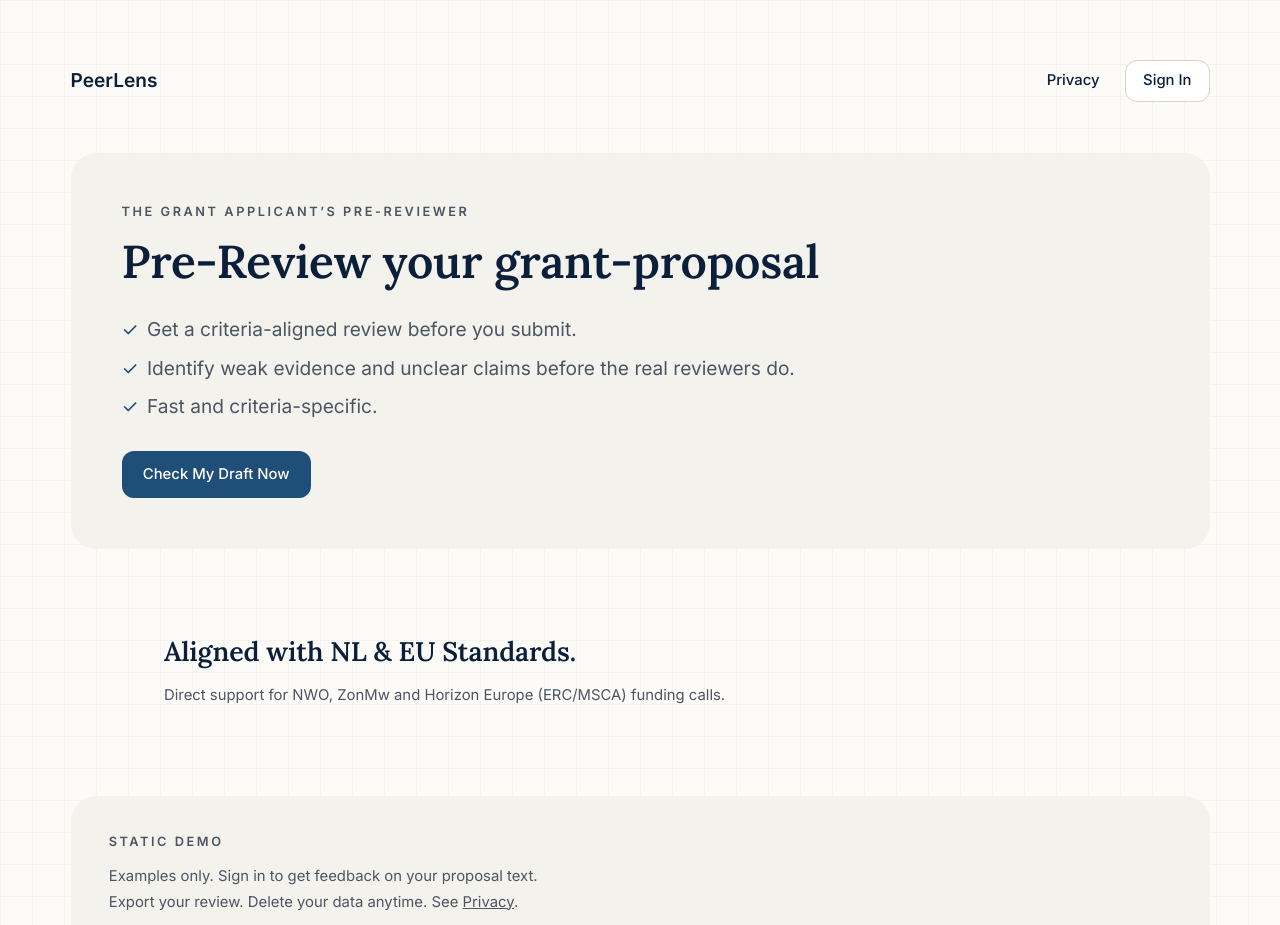
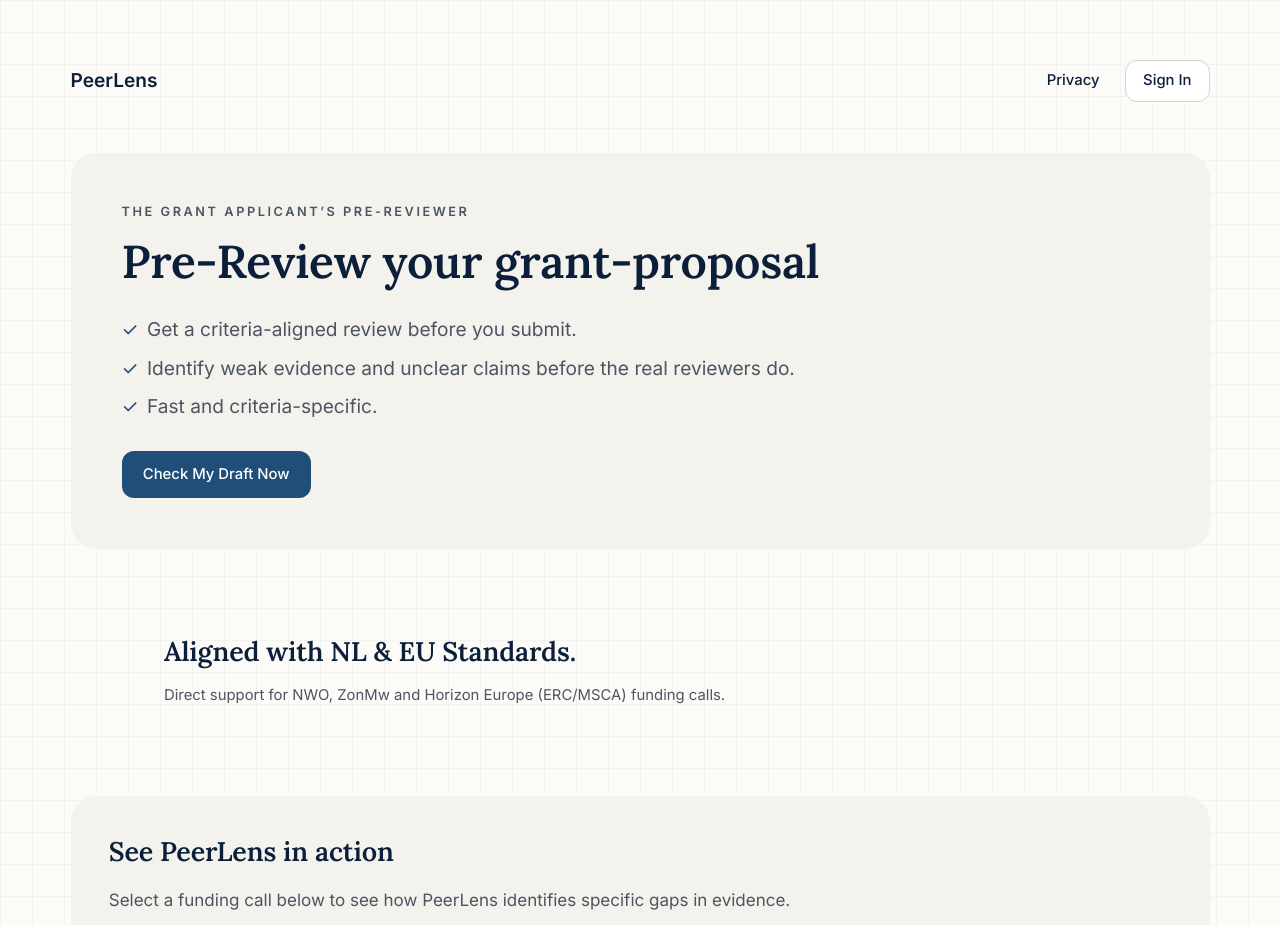
Before and after one commit to mallikgarjuna/Grant-Reviewer, a Next.js app in the folder frontend/: page / in a window 1280 px wide. Shown: the top 925 px of the page. Built offline with nearby package versions, Linux system fonts and the light colour scheme.

Commit message:
style(ui): [WF-0010] upgrade static demo section with proper heading and layout assisted by antigravity

```diff
--- a/frontend/src/app/_components/landing/demo-tabs.tsx
+++ b/frontend/src/app/_components/landing/demo-tabs.tsx
@@ -74,19 +74,21 @@ export function DemoTabs() {
       aria-label="Static feedback demo"
       className="rounded-3xl bg-[var(--color-surface)] p-6 md:p-9"
     >
-      <p className="text-xs font-semibold uppercase tracking-[0.2em] text-[var(--color-muted-foreground)]">
-        Static demo
-      </p>
-      <p className="mt-3 text-sm leading-6 text-[var(--color-muted-foreground)]">
-        Examples only. Sign in to get feedback on your proposal text.
-      </p>
-      <p className="text-sm leading-6 text-[var(--color-muted-foreground)]">
-        Export your review. Delete your data anytime. See{" "}
-        <Link className="underline" href="/privacy">
-          Privacy
-        </Link>
-        .
-      </p>
+      <div className="mb-8">
+        <h2 className="text-2xl font-semibold tracking-tight text-[var(--color-foreground)] md:text-3xl">
+          See PeerLens in action
+        </h2>
+        <p className="mt-4 max-w-3xl text-base leading-7 text-[var(--color-muted-foreground)]">
+          Select a funding call below to see how PeerLens identifies specific gaps in evidence.
+        </p>
+        <p className="mt-2 text-sm text-[var(--color-muted-foreground)]">
+          <span className="font-medium text-[var(--color-foreground)]">Note:</span> These are static examples.{" "}
+          <Link className="underline underline-offset-4 hover:text-[var(--color-primary)]" href="/sign-in">
+            Sign in
+          </Link>{" "}
+          to run a private, review-criteria-aligned check on your own text.
+        </p>
+      </div>
 
       <div
         aria-label="Supported calls"
```
